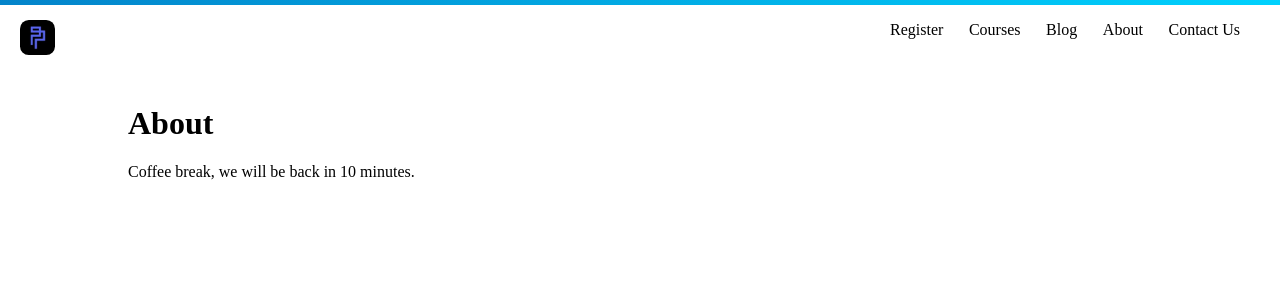
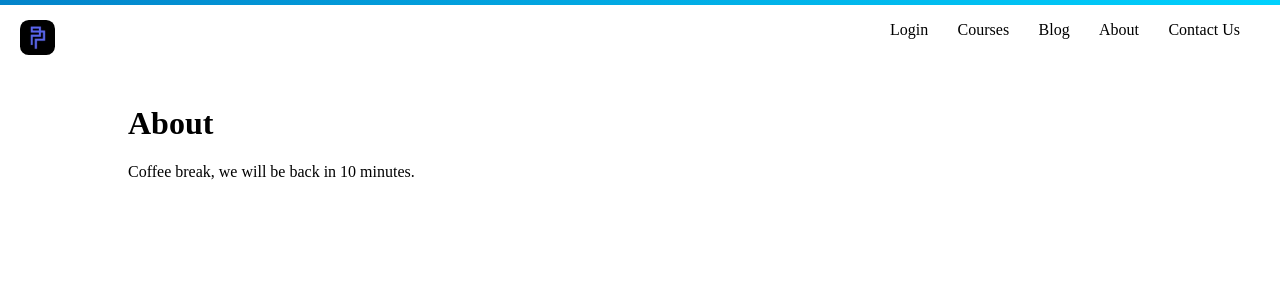
Before and after one commit to kastyne/photoshop-park, a Django app: page /about/ in a window 1280 px wide. Shown: the top 300 px of the page. Run offline with Django 3.2, Linux system fonts and the light colour scheme; parts of the project's set-up code (start-up, migrations or seed data) failed here and were passed over.

Commit message:
Edit navbar to display either login or logout

```diff
--- a/templates/base/base.html
+++ b/templates/base/base.html
@@ -22,7 +22,12 @@
         <a href="/" class="link brand"><img src="{% static 'favicon.webp' %}" alt="Photoshop Park Logo"><h1>Photoshop Park</h1></a>
 
         <ul class="menu">
-            <li><a class="pseudo button" href="/register">Register</a></li>
+            {% if user.is_authenticated %}
+            <li><a class="pseudo button" href="/logout">Logout</a></li>
+            {% else %}
+            <li><a class="pseudo button" href="/login">Login</a></li>
+            {% endif %}
+
             <li><a class="button" href="/courses">Courses</a></li>
             <li><a class="pseudo button" href="/blog">Blog</a></li>
             <li><a class="pseudo button" href="/about">About</a></li>
```
